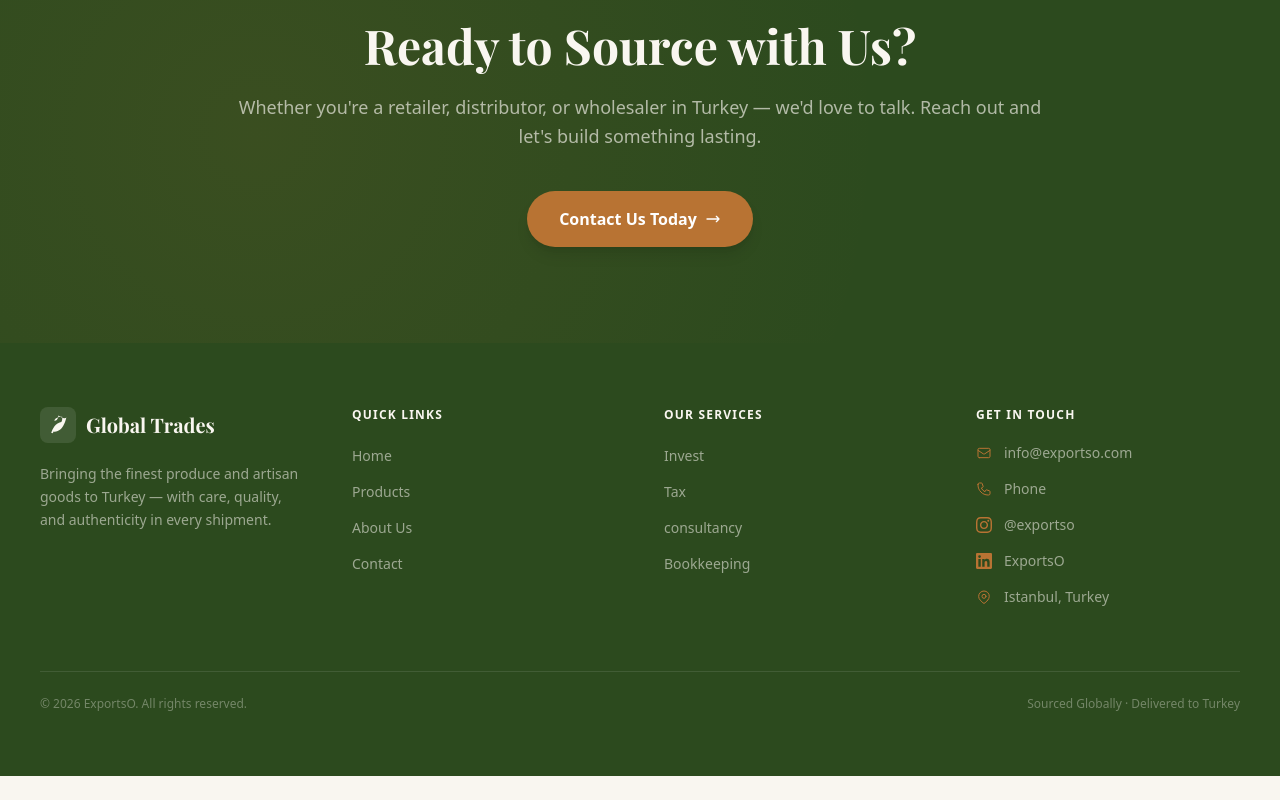
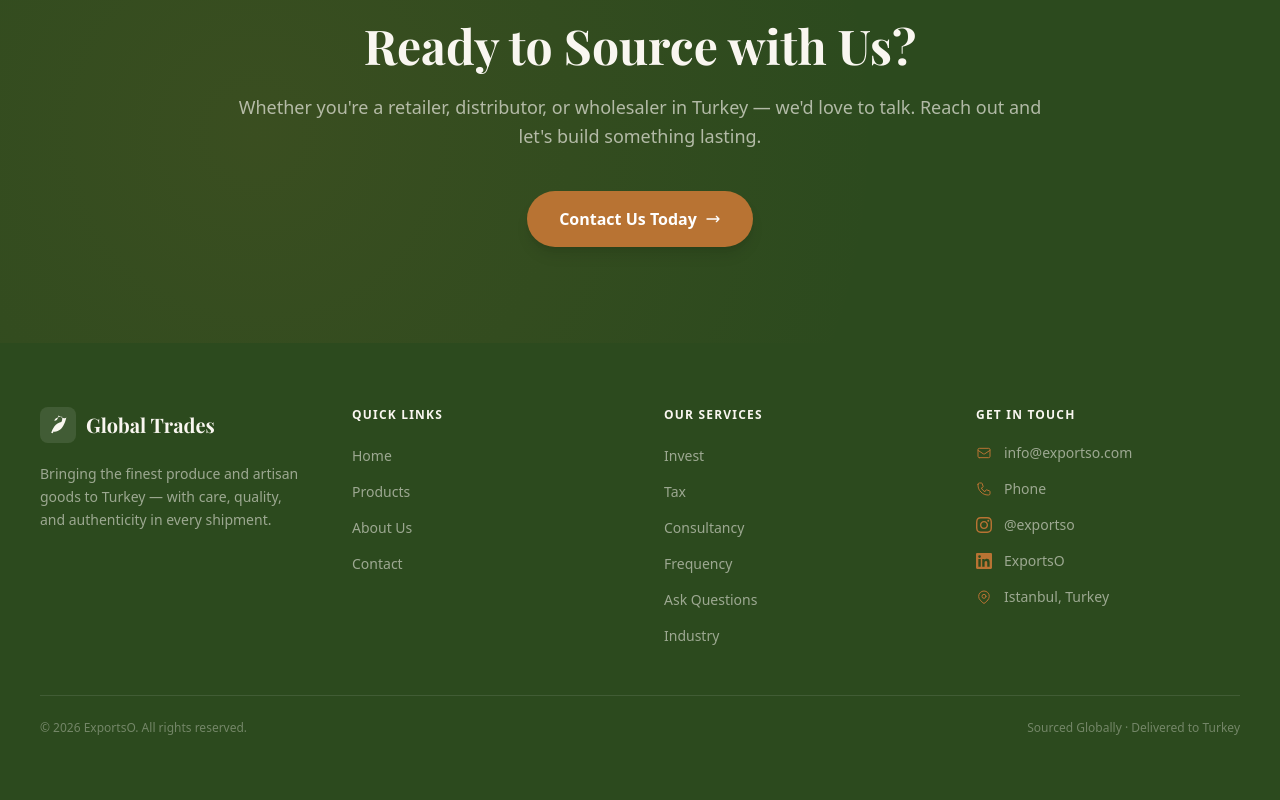
Before and after one commit to ErfanShokrollahzadeh/ExportsO, a Next.js app in the folder client/: page / in a window 1280 px wide. Shown: the part 2178-2978 px from the top of the page. Before the commit the page ends 2954 px from the top, so only its background shows below. Built offline with nearby package versions, Linux system fonts and the light colour scheme.

Commit message:
feat: Update contact links in Footer component for improved clarity

```diff
--- a/client/app/components/Footer.tsx
+++ b/client/app/components/Footer.tsx
@@ -64,8 +64,10 @@ export default function Footer() {
               {[
                 { href: "/", label: "Invest" },
                 { href: "/products", label: "Tax" },
-                { href: "/about", label: "consultancy" },
-                { href: "/contact", label: "Bookkeeping" },
+                { href: "/about", label: "Consultancy" },
+                { href: "/contact", label: "Frequency" },
+                { href: "/contact", label: "Ask Questions" },
+                { href: "/contact", label: "Industry" },
               ].map((link) => (
                 <li key={link.href}>
                   <Link
```
